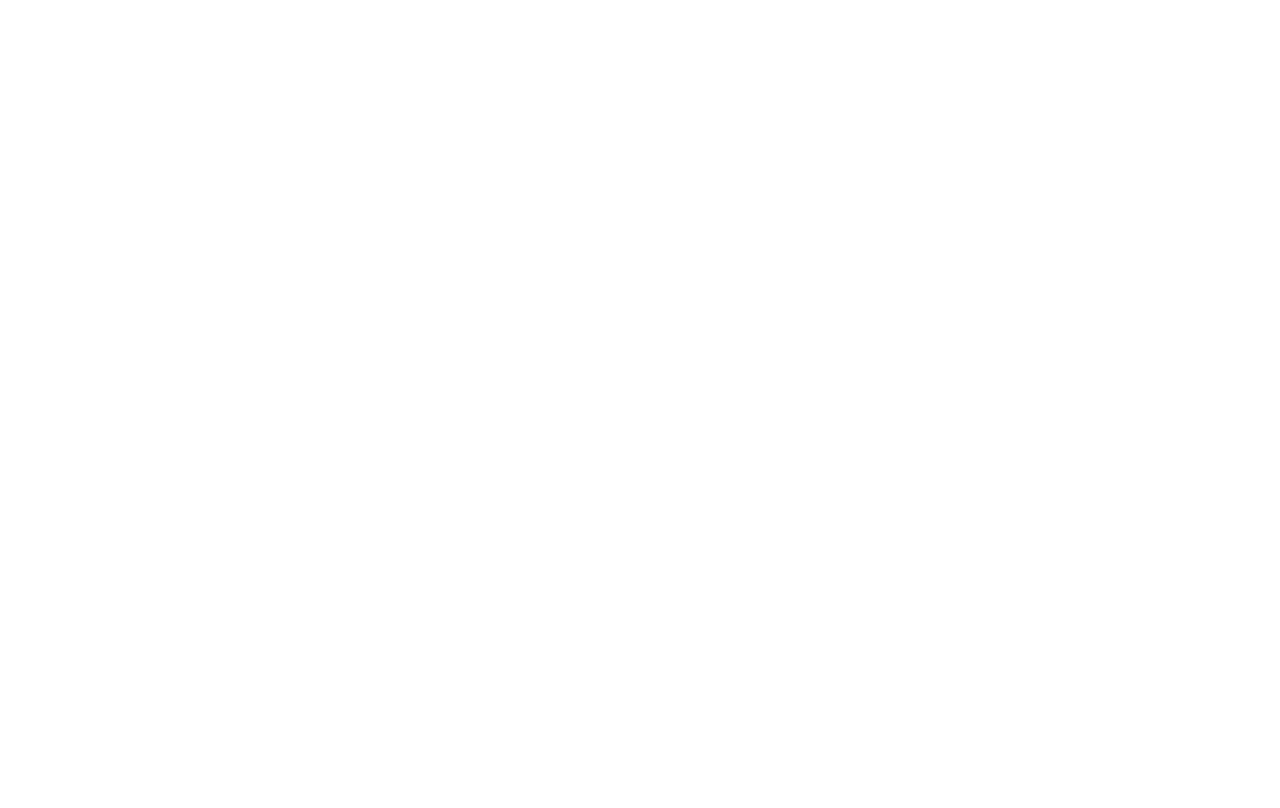
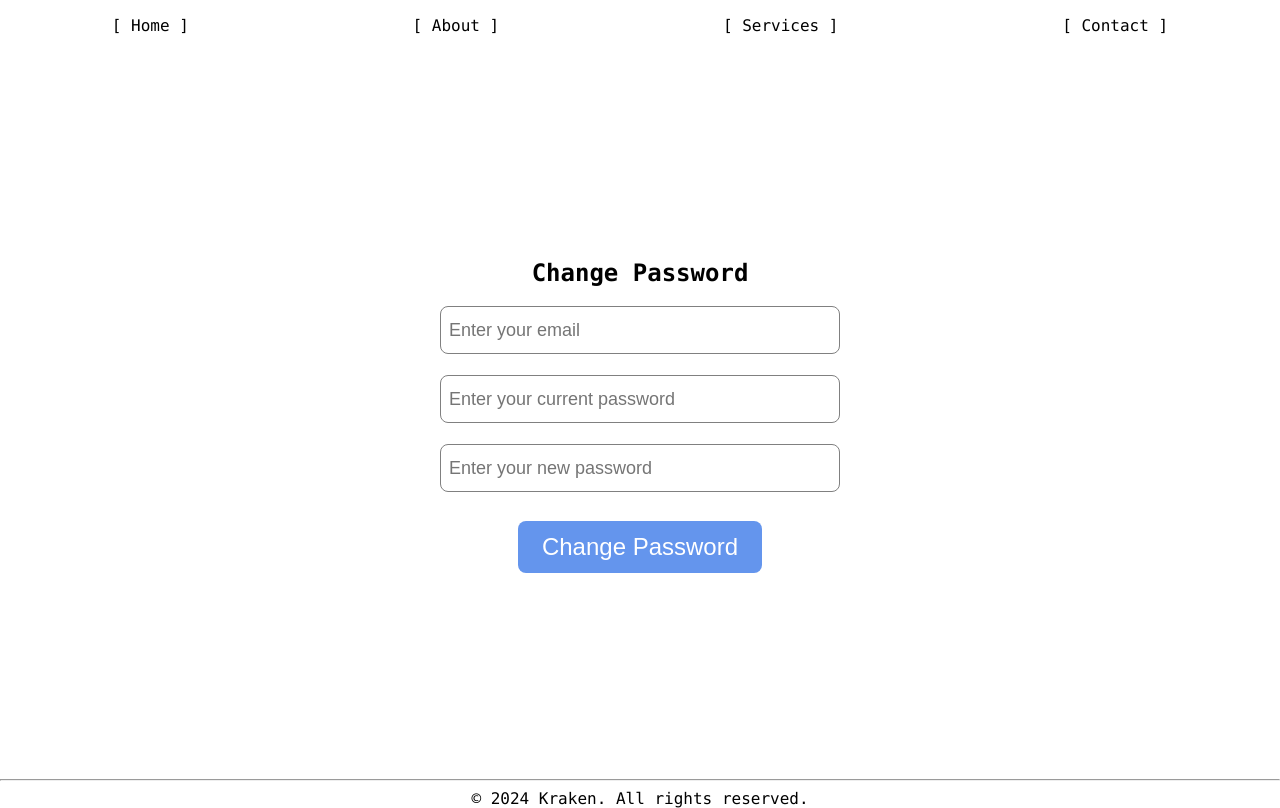
Before and after one commit to henriquecdb/RKraken, a React (Vite) app: page /recover in a window 1280 px wide. Before the commit this address had no page. Built offline with nearby package versions, Linux system fonts and the light colour scheme.

Commit message:
Now users can change password

```diff
--- a/src/App.jsx
+++ b/src/App.jsx
@@ -8,9 +8,9 @@
 import Services from "./components/Services";
 import About from "./components/About";
 import Contact from "./components/Contact";
+import Recover from "./components/Recover";
 
 function App() {
-
     return (
         <div className="App">
             <BrowserRouter>
@@ -23,8 +23,7 @@
                     <Route path="/services" element={<Services />} />
                     <Route path="/about" element={<About />} />
                     <Route path="/contact" element={<Contact />} />
-
-
+                    <Route path="/recover" element={<Recover />} />
                 </Routes>
             </BrowserRouter>
         </div>
--- a/src/components/LoginPage.jsx
+++ b/src/components/LoginPage.jsx
@@ -1,5 +1,5 @@
 import React, { useState } from "react";
-import { useNavigate } from "react-router-dom";
+import { useNavigate, Link } from "react-router-dom";
 import logo from "../assets/escritaokt.png";
 import Header from "./Header";
 import Footer from "./Footer";
@@ -74,9 +74,7 @@
                     </a>
                 </div>
 
-                <div className={"titleContainer"}>
-                    {/*<div>Login</div>*/}
-                </div>
+                <div className={"titleContainer"}>{/*<div>Login</div>*/}</div>
                 <br />
                 <div className={"inputContainer"}>
                     <input
@@ -98,6 +96,11 @@
                     />
                     <label className="errorLabel">{passwordError}</label>
                 </div>
+                <div className="inputContainer">
+                    <Link to="/recover">
+                        Forgot your password? Change it here
+                    </Link>
+                </div>
                 <br />
                 <div className={"inputContainer"}>
                     <input
--- /dev/null
+++ b/src/components/Recover.jsx
@@ -0,0 +1,132 @@
+import React, { useState } from "react";
+import { useNavigate } from "react-router-dom";
+import Header from "./Header";
+import Footer from "./Footer";
+
+const Recover = () => {
+    const [email, setEmail] = useState("");
+    const [currentPassword, setCurrentPassword] = useState("");
+    const [newPassword, setNewPassword] = useState("");
+    const [emailError, setEmailError] = useState("");
+    const [currentPasswordError, setCurrentPasswordError] = useState("");
+    const [newPasswordError, setNewPasswordError] = useState("");
+
+    const navigate = useNavigate();
+
+    const onChangePassword = () => {
+        setEmailError("");
+        setCurrentPasswordError("");
+        setNewPasswordError("");
+
+        if ("" === email) {
+            setEmailError("Please enter your email");
+            return;
+        }
+
+        if (!/^[\w-\.]+@([\w-]+\.)+[\w-]{2,4}$/.test(email)) {
+            setEmailError("Please enter a valid email");
+            return;
+        }
+
+        if ("" === currentPassword) {
+            setCurrentPasswordError("Please enter your current password");
+            return;
+        }
+
+        if (currentPassword.length < 7) {
+            setCurrentPasswordError(
+                "The current password must be 8 characters or longer"
+            );
+            return;
+        }
+
+        if ("" === newPassword) {
+            setNewPasswordError("Please enter a new password");
+            return;
+        }
+
+        if (newPassword.length < 7) {
+            setNewPasswordError(
+                "The new password must be 8 characters or longer"
+            );
+            return;
+        }
+
+        fetch("http://localhost:3000/recover", {
+            method: "POST",
+            headers: {
+                "Content-Type": "application/json",
+            },
+            body: JSON.stringify({
+                email: email,
+                currentPassword: currentPassword,
+                newPassword: newPassword,
+            }),
+        })
+            .then((response) => response.json())
+            .then((data) => {
+                if (data.success) {
+                    alert(data.message);
+                    navigate("/");
+                } else {
+                    alert(data.message);
+                }
+            })
+            .catch((error) => {
+                console.error("Error:", error);
+                alert("Ocorreu um erro ao tentar alterar a senha.");
+            });
+    };
+
+    return (
+        <div>
+            <Header />
+            <div className={"mainContainer"}>
+                <h2>Change Password</h2>
+                <div className={"inputContainer"}>
+                    <input
+                        value={email}
+                        placeholder="Enter your email"
+                        onChange={(ev) => setEmail(ev.target.value)}
+                        className={"inputBox"}
+                    />
+                    <label className="errorLabel">{emailError}</label>
+                </div>
+                <br />
+                <div className={"inputContainer"}>
+                    <input
+                        type="password"
+                        value={currentPassword}
+                        placeholder="Enter your current password"
+                        onChange={(ev) => setCurrentPassword(ev.target.value)}
+                        className={"inputBox"}
+                    />
+                    <label className="errorLabel">{currentPasswordError}</label>
+                </div>
+                <br />
+                <div className={"inputContainer"}>
+                    <input
+                        type="password"
+                        value={newPassword}
+                        placeholder="Enter your new password"
+                        onChange={(ev) => setNewPassword(ev.target.value)}
+                        className={"inputBox"}
+                    />
+                    <label className="errorLabel">{newPasswordError}</label>
+                </div>
+                <br />
+                <div className={"inputContainer"}>
+                    <input
+                        className={"inputButton"}
+                        type="button"
+                        onClick={onChangePassword}
+                        value={"Change Password"}
+                    />
+                </div>
+            </div>
+            <Footer />
+        </div>
+    );
+};
+
+export default Recover;
```
Also changed, not shown: src/server.cjs (+71 -0 lines).
